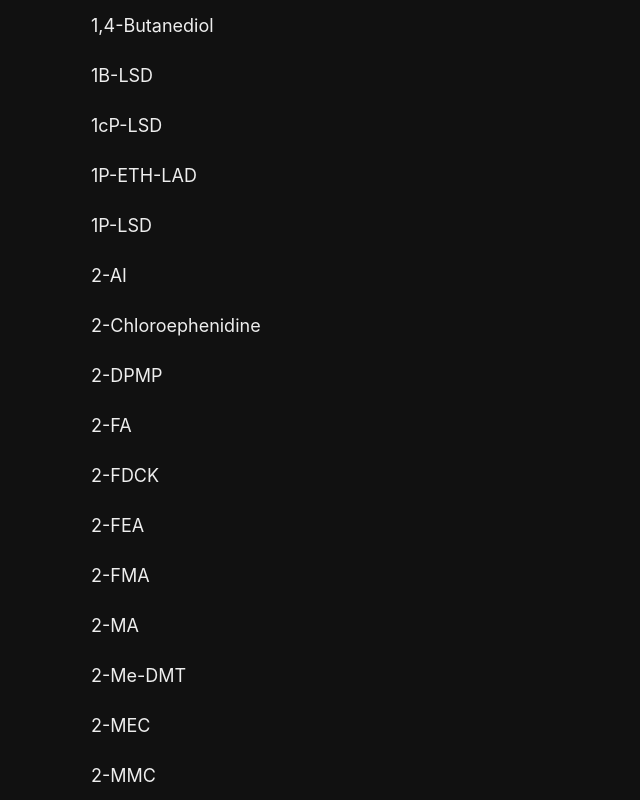
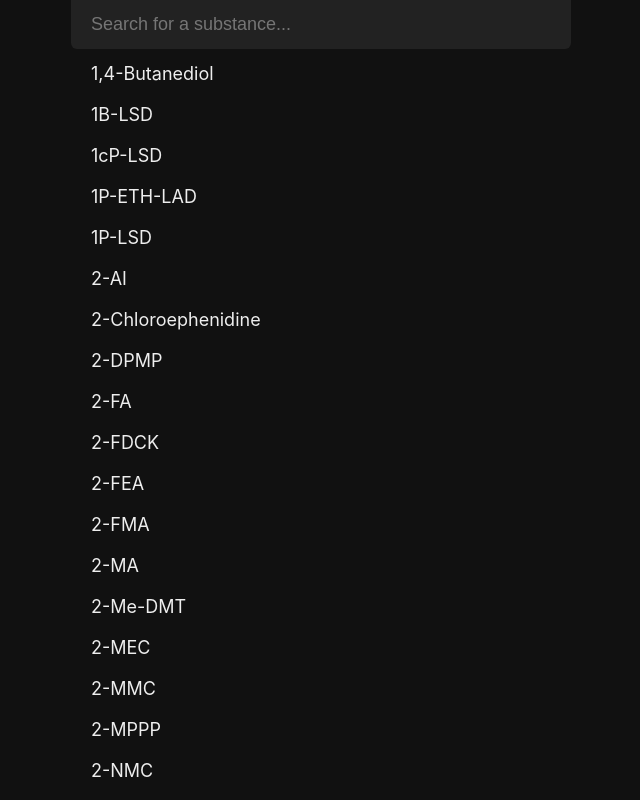
Before and after one commit to NoahSaso/salvum, a Next.js app: page /substances in a window 1280 px wide. Shown: the whole page, without its empty margins (319-959 px from the left). Built offline with nearby package versions, Linux system fonts and the light colour scheme.

Commit message:
added search bar to substances

```diff
--- a/package.json
+++ b/package.json
@@ -10,6 +10,7 @@
   },
   "dependencies": {
     "eslint-plugin-simple-import-sort": "^7.0.0",
+    "fuzzysort": "^1.1.4",
     "next": "11.1.2",
     "react": "17.0.2",
     "react-dom": "17.0.2",
--- a/pages/substances.tsx
+++ b/pages/substances.tsx
@@ -1,4 +1,5 @@
 import cn from 'classnames'
+import fuzzysort from 'fuzzysort'
 import Head from 'next/head'
 import { FC, useEffect, useRef, useState } from 'react'
 import { FiChevronLeft } from 'react-icons/fi'
@@ -11,11 +12,22 @@ import ROA from '../components/roa'
 import { useSubstances } from '../helpers/swr'
 import { getSubstances } from '../services/data'
 import styles from '../styles/substances.module.scss'
-import { NextPageWithFallback } from '../types'
+import { NextPageWithFallback, Substance } from '../types'
+
+let currentSubstanceFilter = 0
 
 const Substances: FC = () => {
   const { substances, isLoading } = useSubstances()
-  const [selectedSubstance, setSelectedSubstance] = useState(-1)
+
+  const searchRef = useRef(null)
+  const listRef = useRef(null)
+
+  const [search, setSearch] = useState('')
+  const [filteredSubstances, setFilteredSubstances] = useState(substances)
+  const [substance, setSelectedSubstance] = useState(null as Substance | null)
+  // show list when focused even if selected substance
+  const [searchFocused, setSearchFocused] = useState(true)
+
   // show first ROA by default
   const [selectedROA, setSelectedROA] = useState(0)
 
@@ -27,9 +39,58 @@ const Substances: FC = () => {
     interactionsHeader.current?.scrollIntoView({ behavior: 'smooth' })
   }, [selectedInteraction])
 
-  const substance = selectedSubstance > -1 ? substances[selectedSubstance] : null
+  const scrollToTop = () => listRef.current?.scroll({ top: 0, behavior: 'smooth' })
+
+  // filter data for search
+  useEffect(() => {
+    let currentSearch = ++currentSubstanceFilter
+    if (!search?.trim())
+      setFilteredSubstances(substances)
+    else
+      fuzzysort
+        .goAsync(search, substances, {
+          keys: ['name', 'aliasesStr'],
+          allowTypo: true,
+        })
+        .then(async result => {
+          // if another filter is running, don't update
+          if (currentSearch !== currentSubstanceFilter)
+            return
+
+          // calculate which aliases to display
+          const augmentedResult = result.map(({ obj }) => ({
+            ...obj,
+            aliasesSubtitle:
+              obj.aliases?.length
+                ? fuzzysort
+                  .go(search, obj.aliases, { allowTypo: true })
+                  .map(r => r.target)
+                  .join(', ')
+                : undefined
+          }))
+
+          // check again bc why not
+          if (currentSearch !== currentSubstanceFilter)
+            return
+
+          setFilteredSubstances(augmentedResult)
+        })
+  }, [search, setFilteredSubstances, substances])
+
+  // scroll to top when substance filter is updated
+  useEffect(() => {
+    scrollToTop()
+  }, [filteredSubstances])
+
+  // blur input on selecting substance
+  useEffect(() => {
+    searchRef.current?.blur()
+  }, [substance])
+
   const roa = selectedROA > -1 && !!substance?.roas?.length ? substance.roas[selectedROA] : null
   const interaction = selectedInteraction > -1 && !!substance?.interactions?.length ? substance.interactions[selectedInteraction] : null
+
+  const showingSubstance = !!substance && !searchFocused
 
   return (
     <>
@@ -37,17 +98,36 @@ const Substances: FC = () => {
         <title>Salvum &gt; Substances</title>
       </Head>
       <div className={styles.container}>
-        <div className={cn(styles.list, { hidden: !!substance })}>
-          {substances.map((substance, idx) => (
+        <input
+          ref={searchRef}
+          className={styles.search}
+          type="text"
+          placeholder="Search for a substance..."
+          value={search}
+          onChange={({ target: { value } }) => setSearch(value)}
+          // on enter, select first substance
+          onKeyDown={({ key, keyCode }) => (key === 'Enter' || keyCode === 13) && setSelectedSubstance(filteredSubstances[0])}
+          onFocus={() => setSearchFocused(true)}
+          onBlur={() => setSearchFocused(false)}
+          autoFocus
+        />
+
+        <div
+          className={cn(styles.list, { hidden: showingSubstance })}
+          ref={listRef}
+        >
+          {filteredSubstances.map(substance => (
             <div
-              key={idx}
-              onClick={() => setSelectedSubstance(idx)}
+              key={substance.name}
+              // onMouseDown instead of onClick so it runs before the search bar's onBlur
+              onMouseDown={() => setSelectedSubstance(substance)}
             >
               <p>{substance.name}</p>
+              {!!substance.aliasesSubtitle && <p>{substance.aliasesSubtitle}</p>}
             </div>
           ))}
         </div>
-        {!!substance && (
+        {showingSubstance && (
           <div className={styles.substanceContainer}>
             <a
               className="horizontal"
--- a/styles/substances.module.scss
+++ b/styles/substances.module.scss
@@ -7,6 +7,18 @@
   align-items: stretch;
 
   height: 100%;
+}
+
+.search {
+  background-color: $hover;
+  border: none;
+  outline: none;
+
+  padding: 14px 20px;
+  margin-bottom: 4px;
+
+  border-bottom-left-radius: 6px;
+  border-bottom-right-radius: 6px;
 }
 
 .list {
@@ -19,11 +31,10 @@
 
   div {
     display: flex;
-    flex-direction: row;
-    justify-content: flex-start;
-    align-items: center;
+    flex-direction: column;
+    justify-content: center;
+    align-items: flex-start;
 
-    min-height: 50px;
     padding: 10px 12px 10px 20px;
 
     cursor: pointer;
@@ -33,6 +44,12 @@
     }
     &:active {
       background-color: $active;
+    }
+
+    p:nth-child(2) {
+      font-size: 14px;
+      margin-top: 2px;
+      color: $secondary;
     }
   }
 }
--- a/types.d.ts
+++ b/types.d.ts
@@ -9,6 +9,7 @@ export interface Substance {
   name:               string;
   aliases:            string[];
   aliasesStr:         string;
+  aliasesSubtitle?:    string; // matched aliases in fuzzysort
   summary:            null | string;
   reagents:           null | string;
   classes:            Classes | null;
```
Also changed, not shown: 1 other file (tests, documents, lock files or other folders).
